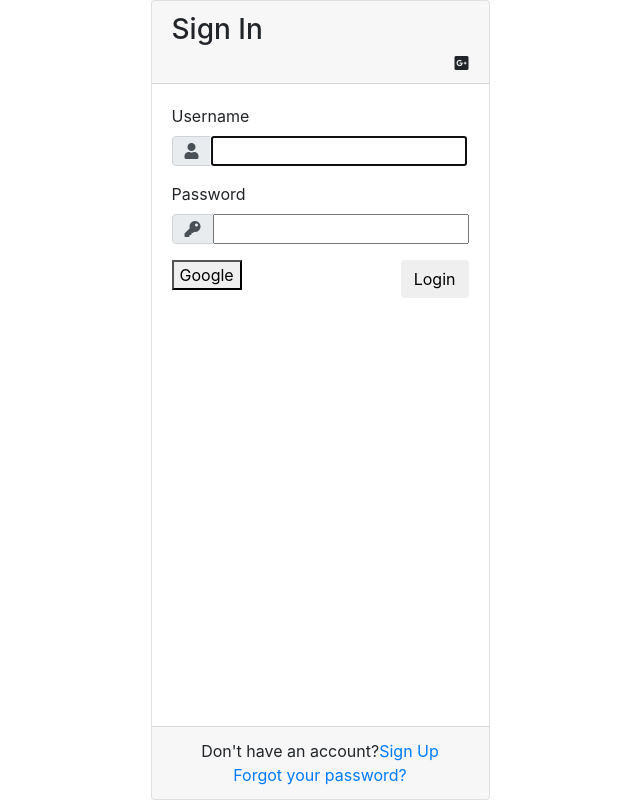
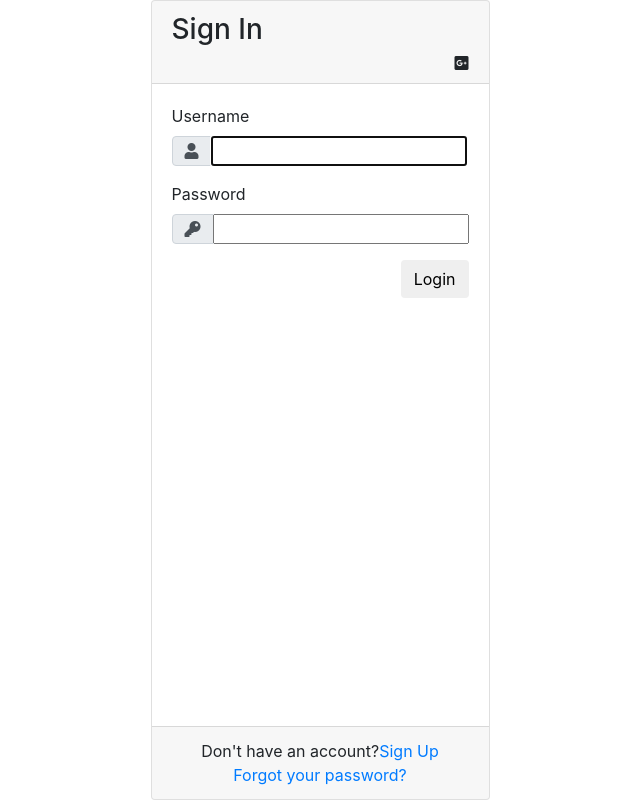
Before and after one commit to UVA-CS3240-S19/HoosHome, a Django app: page /accounts/login/ in a window 1280 px wide. Shown: the whole page, without its empty margins (320-960 px from the left). Run offline with Django 3.2, Linux system fonts and the light colour scheme; some libraries are stand-ins or nearby versions.

Commit message:
revert back to original login code

```diff
--- a/home/templates/registration/login.html
+++ b/home/templates/registration/login.html
@@ -60,11 +60,33 @@
 <head>
   <meta name="google-signin-client_id" content="627932618213-6oiauv9toareadjoro20t0uu765081fi.apps.googleusercontent.com">
 </head>
-<form method="POST">
-  <a href="{% url 'social:begin' 'google-oauth2' %">
-      <button type="button" name="google-auth-button">Google</button></button>
-  </a>
-</form>
+<body>
+  <div id="my-signin2"></div>
+  <script>
+    function onSuccess(googleUser) {
+      //window.location.href = '../../'
+      // redirect home if login is successful
+      console.log('Logged in as: ' + googleUser.getBasicProfile().getName());
+    }
+    // <meta http-equiv="Refresh" content="0; url=https://hooshome.herokuapp.com/" />
+    function onFailure(error) {
+      console.log(error);
+    }
+    function renderButton() {
+      gapi.signin2.render('my-signin2', {
+        'scope': 'profile email',
+        'width': 240,
+        'height': 50,
+        'longtitle': true,
+        'theme': 'dark',
+        'onsuccess': onSuccess,
+        'onfailure': onFailure
+      });
+    }
+  </script>
+
+  <script src="https://apis.google.com/js/platform.js?onload=renderButton" async defer></script>
+</body>
 </html>
       </div>
 
```
